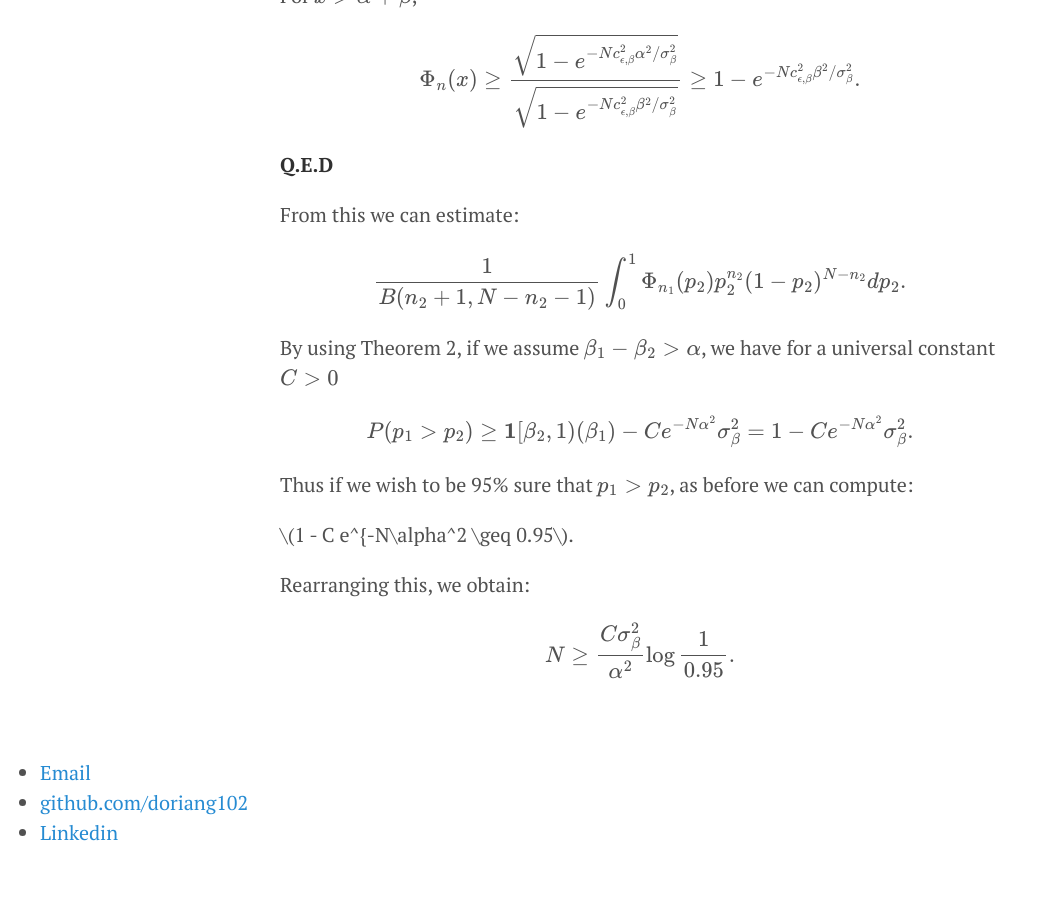
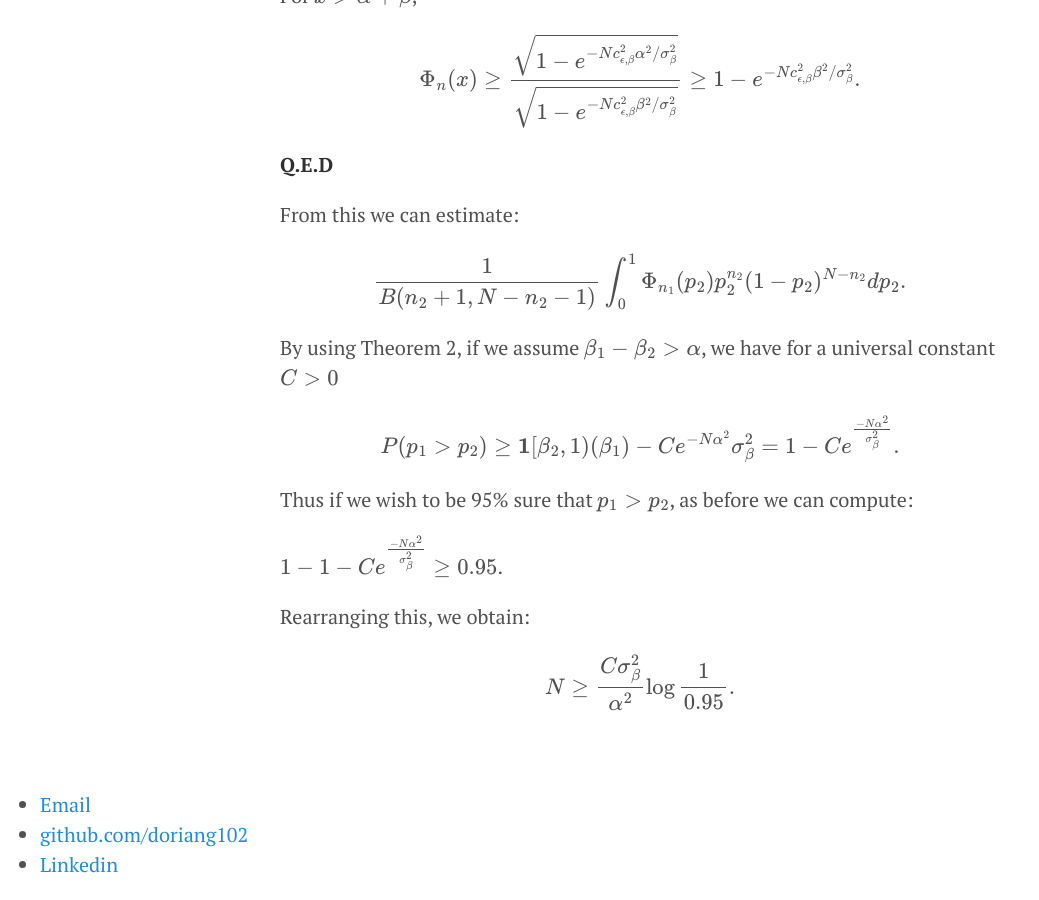
Before and after one commit to doriang102/doriang102.github.io, a Jekyll site: the page built from _posts/2017-06-10-hypothesis-testing-part-2-in-progress.md, in a window 1280 px wide and 900 px high, scrolled down 9436 px. Shown: the whole window, without its empty margins (0-1039 px from the left). Built offline with Jekyll 4.4.1, drawn with Linux system fonts in a browser that asks for light colours; our own code applies the rules of GitHub Pages for plain Markdown files; formulas are drawn with MathJax 3; before the commit the page ends 10304 px from its top, so only the background shows below that.

Commit message:
Update 2017-06-10-hypothesis-testing-part-2-in-progress.md

```diff
--- a/_posts/2017-06-10-hypothesis-testing-part-2-in-progress.md
+++ b/_posts/2017-06-10-hypothesis-testing-part-2-in-progress.md
@@ -287,12 +287,12 @@ $$ \frac{1}{B(n_2+1,N-n_2-1)}\int_0^1 \Phi_{n_1}(p_2) p_2^{n_2} (1-p_2)^{N-n_2}
 
 By using Theorem 2, if we assume $$\beta_1 - \beta_2 > \alpha$$, we have for a universal constant $$C>0$$
 
-$$ P(p_1 > p_2) \geq \mathbf{1}[\beta_2, 1)(\beta_1) - C e^{-N\alpha^2}{\sigma_{\beta}^2} = 1-C e^{-N\alpha^2}{\sigma_{\beta}^2} .$$
+$$ P(p_1 > p_2) \geq \mathbf{1}[\beta_2, 1)(\beta_1) - C e^{-N\alpha^2}{\sigma_{\beta}^2} = 1-C e^{\frac{-N\alpha^2}{\sigma_{\beta}^2}} .$$
 
 Thus if we wish to be 95% sure that $$p_1 > p_2$$, as before we can compute:
 
 
-$$ 1 - C e^{-N\alpha^2 \geq 0.95$$.
+$$ 1 - 1-C e^{\frac{-N\alpha^2}{\sigma_{\beta}^2}}  \geq 0.95$$.
 
 Rearranging this, we obtain:
 
```
